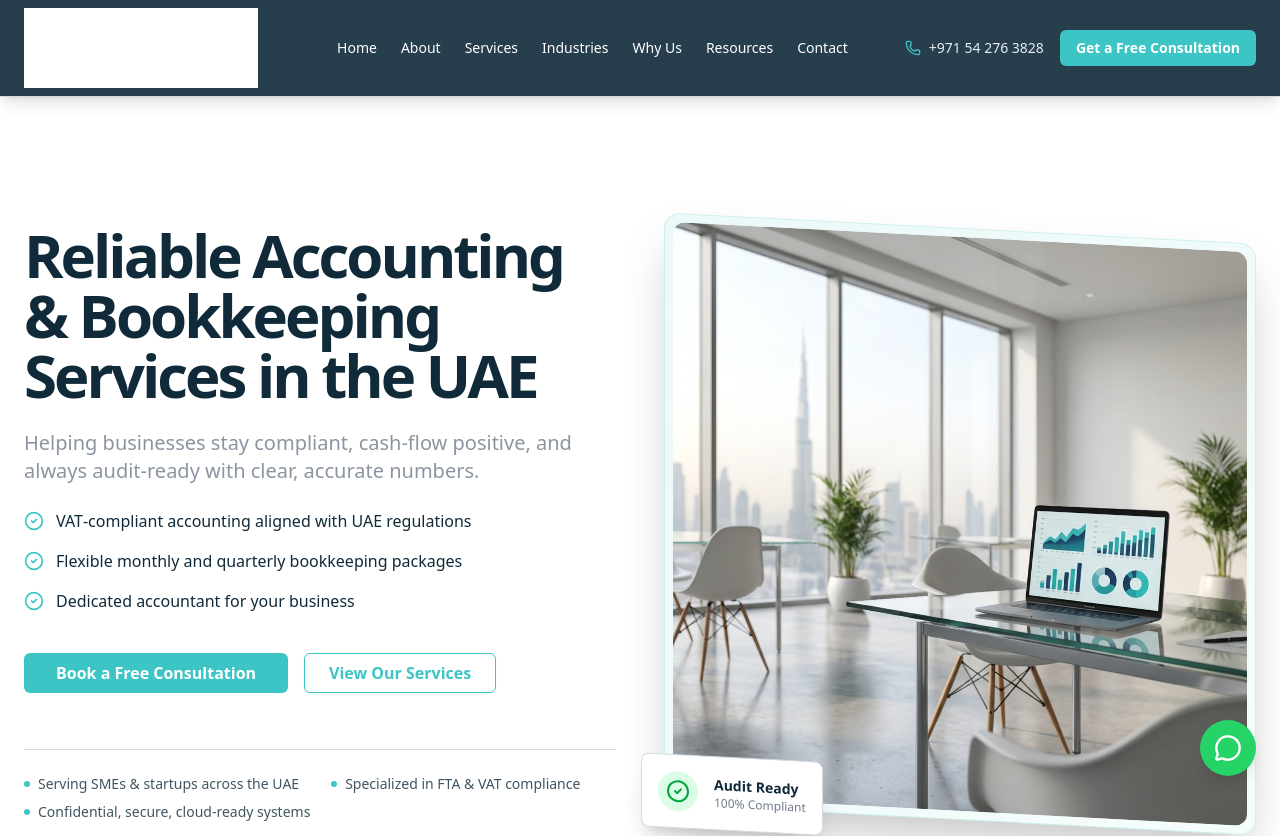
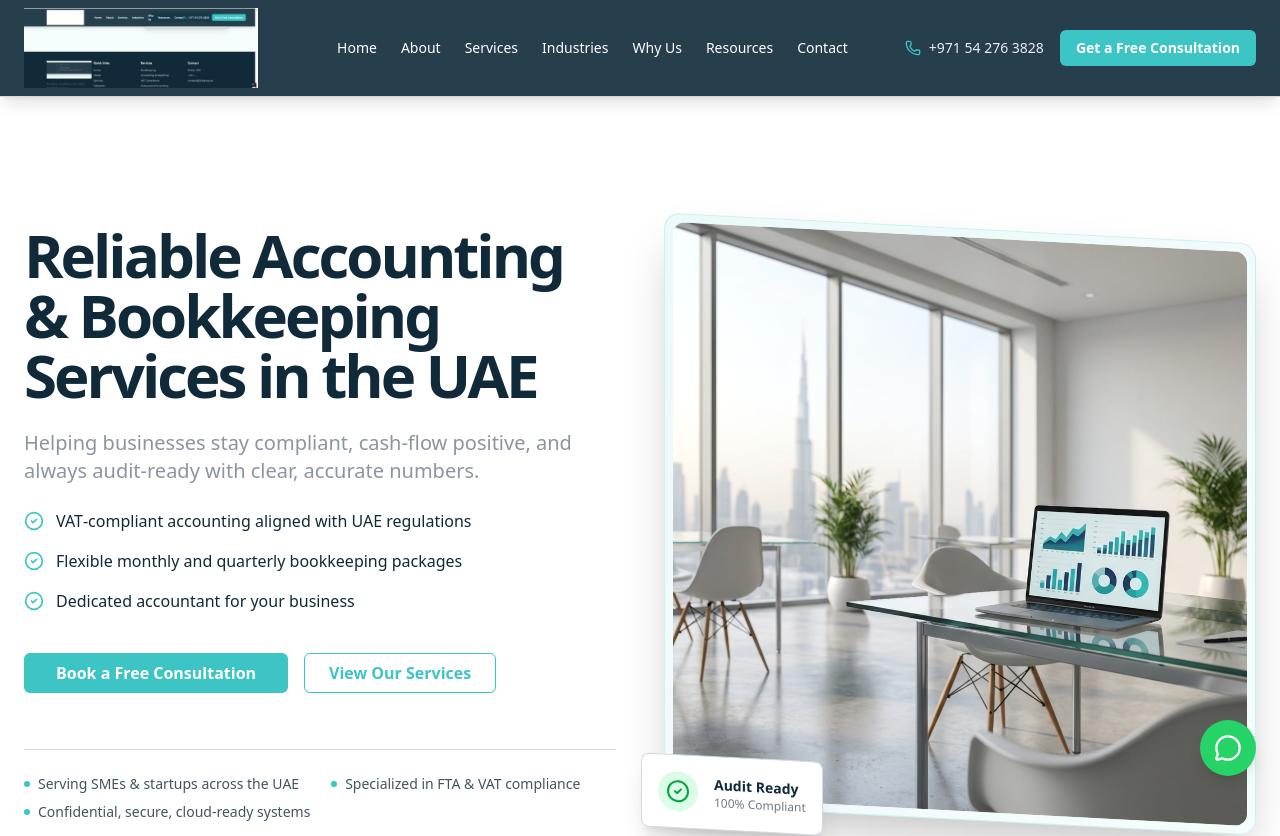
Before and after one commit to Fazilfazi991/jimharvey, a Next.js app: page / in a window 1280 px wide. Shown: the top 836 px of the page. Built offline with nearby package versions, Linux system fonts and the light colour scheme.

Commit message:
Remove color filters from logo - using white transparent PNG

```diff
--- a/src/components/layout/Footer.tsx
+++ b/src/components/layout/Footer.tsx
@@ -15,7 +15,7 @@ export function Footer() {
                                 src="/logo.png"
                                 alt="Jim Harvey Accounting"
                                 fill
-                                className="object-contain object-left brightness-0 invert"
+                                className="object-contain object-left"
                             />
                         </div>
                         <p className="text-muted-foreground text-sm leading-relaxed">
--- a/src/components/layout/Header.tsx
+++ b/src/components/layout/Header.tsx
@@ -25,7 +25,7 @@ export function Header() {
               src="/logo.png"
               alt="Jim Harvey Accounting"
               fill
-              className="object-contain object-left brightness-0 invert"
+              className="object-contain object-left"
               priority
             />
           </div>
```
